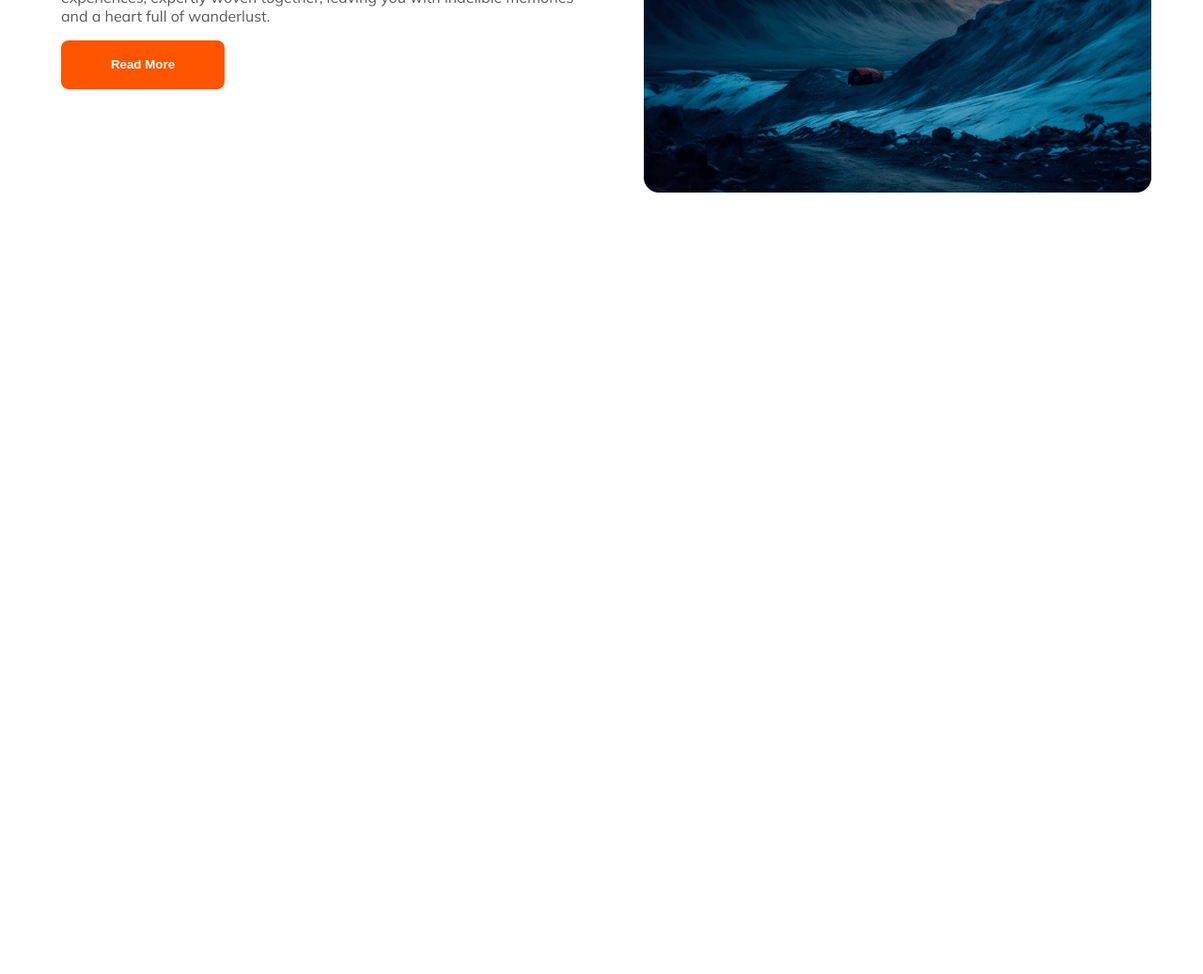
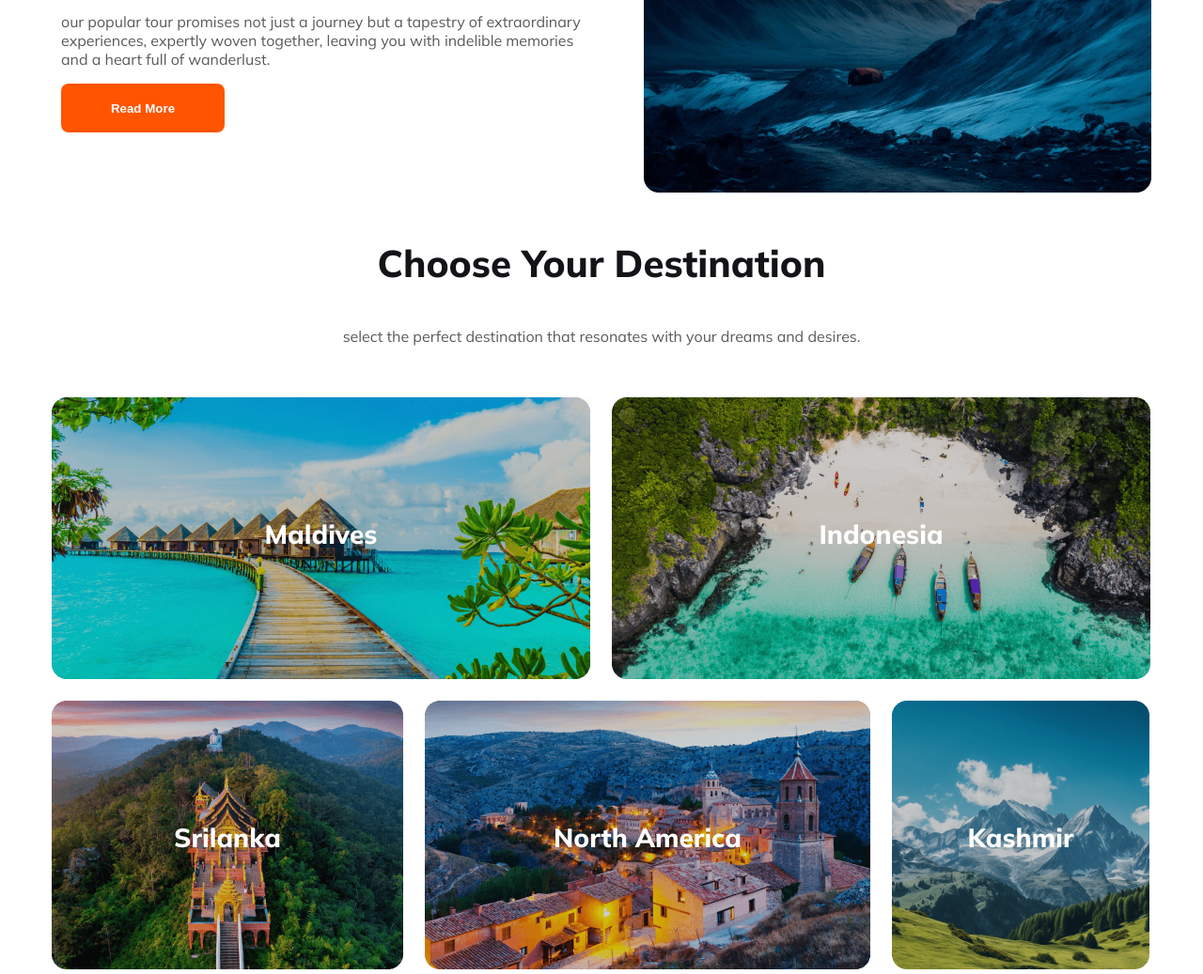
Before and after one commit to ashfiaKhatun/travel-site, a plain HTML site: page index.html in a window 1280 px wide. Shown: the part 1100-2137 px from the top of the page at 94% size. Before the commit the page ends 1355 px from the top, so only its background shows below. Drawn offline with Linux system fonts and the light colour scheme.

Commit message:
destination section added

```diff
--- a/index.html
+++ b/index.html
@@ -49,9 +49,10 @@
     </header>
 
     <main>
+        <!-- Tours Section -->
         <section class="tours">
-            <div class="tour-content">
-                <h1>Our Popular Tours</h1>
+            <div class="tour-content section-description">
+                <h1 class="section-title">Our Popular Tours</h1>
                 <p>Embark on an unforgettable adventure with our popular tour, where every moment is a new discovery and
                     each destination tells a unique story of exploration and excitement.</p>
                 <ul>
@@ -69,6 +70,42 @@
             <img src="Images/Rectangle 4.png" alt="">
         </section>
 
+        <!-- Destination Section -->
+        <section class="destination">
+            <h1 class="section-title">Choose Your Destination</h1>
+            <p class="section-description">select the perfect destination that resonates with your dreams and desires.</p>
+            <div class="destination-img">
+                <div>
+                    <h4>Maldives</h4>
+                    <img src="Images/Rectangle 5.png" alt="">
+                </div>
+                <div>
+                    <h4>Indonesia</h4>
+                    <img src="Images/Rectangle 8.png" alt="">
+                </div>
+                <div>
+                    <h4>Srilanka</h4>
+                    <img src="Images/Rectangle 6.png" alt="">
+                </div>
+                <div>
+                    <h4>North America</h4>
+                    <img src="Images/Rectangle 7.png" alt="">
+                </div>
+                <div>
+                    <h4>Kashmir</h4>
+                    <img src="Images/Rectangle 9.png" alt="">
+                </div>
+                <div>
+                    <h4>Bangladesh</h4>
+                    <img src="Images/Rectangle 11.png" alt="">
+                </div>
+                <div>
+                    <h4>Bandarban</h4>
+                    <img src="Images/Rectangle 10.png" alt="">
+                </div>
+            </div>
+        </section>
+
     </main>
 
     <footer>
--- a/styles.css
+++ b/styles.css
@@ -5,8 +5,19 @@ body {
 }
 
 section {
-    max-width: 1170;
+    max-width: 1170px;
     margin: 50px auto;
+}
+
+.section-title {
+    color: #131318;
+    font-size: 40px;
+    font-weight: 800;
+}
+
+.section-description {
+    color: #5A5A5D;
+    padding: 10px;
 }
 
 .btn-primary {
@@ -116,15 +127,37 @@ nav ul a {
 
 /* Tours section */
 .tours {
-    max-width: 1170px;
     display: flex;
     gap: 50px;
 }
 
-.tour-content {
-    color: rgba(19, 19, 24, 0.70);
-    padding: 10px;
+/* Destination Section */
+.destination {
+    text-align: center;
 }
+
+.destination-img {
+    display: flex;
+    flex-wrap: wrap;
+    gap: 23px;
+}
+.destination-img div{
+    height: 300px;
+}
+.destination-img img{
+    z-index: -1;
+    position: relative;
+    bottom: 80px;
+    background-color: linear-gradient(0deg, rgba(19, 19, 24, 0.20) 0%, rgba(19, 19, 24, 0.20) 100%), url(<path-to-image>), lightgray -101px -108.075px / 135.253% 172.05% no-repeat;
+}
+
+.destination-img h4 {
+    color: #FFF;
+    font-size: 28px;
+    font-weight: 800;
+    transform: translateY(120px);
+}
+
 
 /* Responsive styles */
 @media screen and (max-width: 600px) {
@@ -136,7 +169,8 @@ nav ul a {
         width: 97%;
         margin: auto;
     }
-    .tours{
+
+    .tours, .destination-img {
         flex-direction: column;
         margin-top: 20px;
         gap: 20px;
@@ -166,7 +200,21 @@ nav ul a {
         padding: 16px;
         gap: 14px;
     }
-    .tours{
+    .destination-img{
+        align-items: center;
+    }
+    .destination-img div{
+        height: 176px;
+        width: 97%;
+    }
+    .destination-img img{
+        width: 100%;
+        height: 100%;
+        border-radius: 16px;
+        object-fit:cover;
+    }
+    .destination-img h4{
+        transform: translateY(60px);
+    }
 
-    }
 }
```
